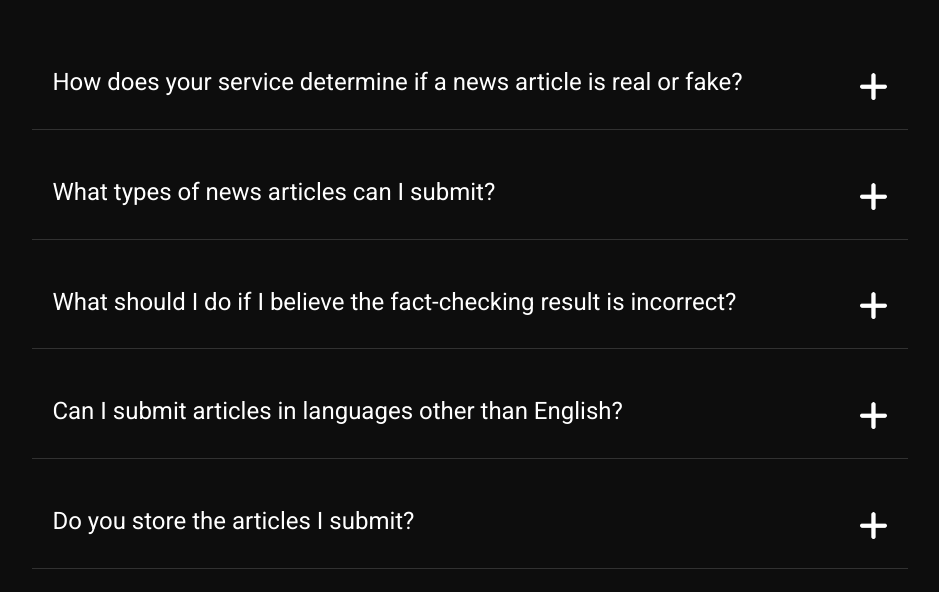
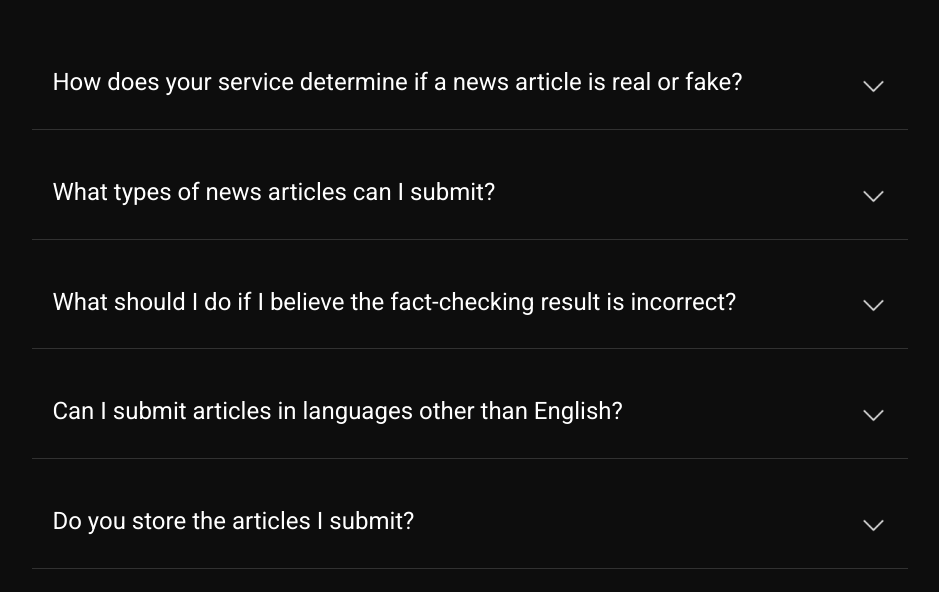
Before and after one commit to prasxor/Hackathon_main_desgn, a React (Vite) app in the folder HackathonDesign/: page / in a window 1280 px wide. Shown: the part 4670-5262 px from the top of the page, without its empty margins (170-1109 px from the left). Built offline with nearby package versions, Linux system fonts and the light colour scheme.

Commit message:
updated upto making faq logo open and close

```diff
--- a/HackathonDesign/src/Components/Elements/Atoms/FAQItems/FaqItems.css
+++ b/HackathonDesign/src/Components/Elements/Atoms/FAQItems/FaqItems.css
@@ -1,5 +1,4 @@
 .FaqItemsContainer {
-  /* border: 1px solid red; */
   width: 100%;
   display: flex;
   align-content: center;
@@ -15,7 +14,6 @@
   justify-content: space-between;
   flex-direction: row;
   gap: 12px;
-
   position: relative;
   font-family: "Roboto", sans-serif;
   padding: 0 20px;
@@ -35,29 +33,28 @@
   color: #E0E0E2;
 }
 
-/* FaqItems.css */
-
+/* Image flipping styles */
 .FaqItemsContainerSub img {
   transition: transform 0.8s ease-in-out, opacity 0.3s ease-in-out;
-  transform: rotate(360deg);
+  transform: rotate(90deg); /* Start rotated by 90 degrees */
   opacity: 1;
   width: 29px;
   filter: brightness(100);
 }
 
 .FaqItemsContainerSub img.close {
-  transform: rotate(45deg);
+  transform: rotate(270deg); /* Flipped vertically (rotated 270deg) when open */
 }
 
 .FaqItemsContainerSub img.open {
-  transform: rotate(-180deg);
+  transform: rotate(90deg); /* Default rotation (90deg) for closed state */
 }
 
 .Accordiananswer {
   animation: fadeIn 0.7s ease-in-out;
 }
 
-/* Adding a fade-in effect for the answer text */
+/* Fade-in effect for the answer text */
 @keyframes fadeIn {
   from {
     opacity: 0;
--- a/HackathonDesign/src/Components/Elements/Atoms/FAQItems/FaqItems.jsx
+++ b/HackathonDesign/src/Components/Elements/Atoms/FAQItems/FaqItems.jsx
@@ -2,7 +2,7 @@ import React from "react";
 import CloseImg from '../../../../assets/Faqclose.png';
 import OpenImg from '../../../../assets/Faqopen.png';
 import "./FaqItems.css";
-import plus from '../../../../assets/plus-solid.png';
+import plus from '../../../../assets/Faqclose.png';
 
 
 // FAQItem Component
```
